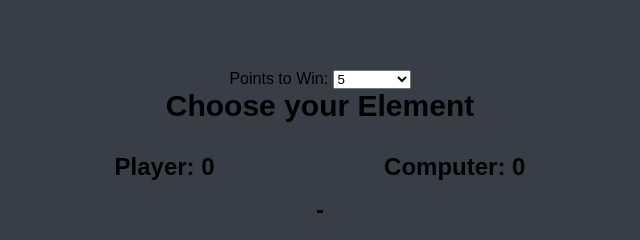
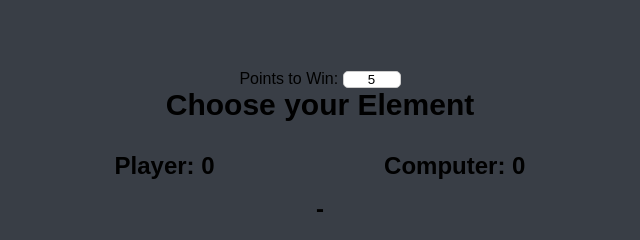
Before and after one commit to akismkn/Game-Project, a plain HTML site: page index.html in a window 1280 px wide. Shown: the part 176-416 px from the top of the page, 320-960 px from the left. Drawn offline with Linux system fonts and the light colour scheme.

Commit message:
change the dropdown point selection to make it look better.

```diff
--- a/style.css
+++ b/style.css
@@ -83,6 +83,16 @@ body {
     z-index: 998;
 }
 
+#pointsDropdown {
+    border: 1px solid #ccc;
+    border-radius: 5px;
+    background-color: #fff;
+    cursor: pointer;
+    appearance: none;
+    -webkit-appearance: none;
+    -moz-appearance: none;
+    text-align: center;
+}
 
 /*                    */
 
```
